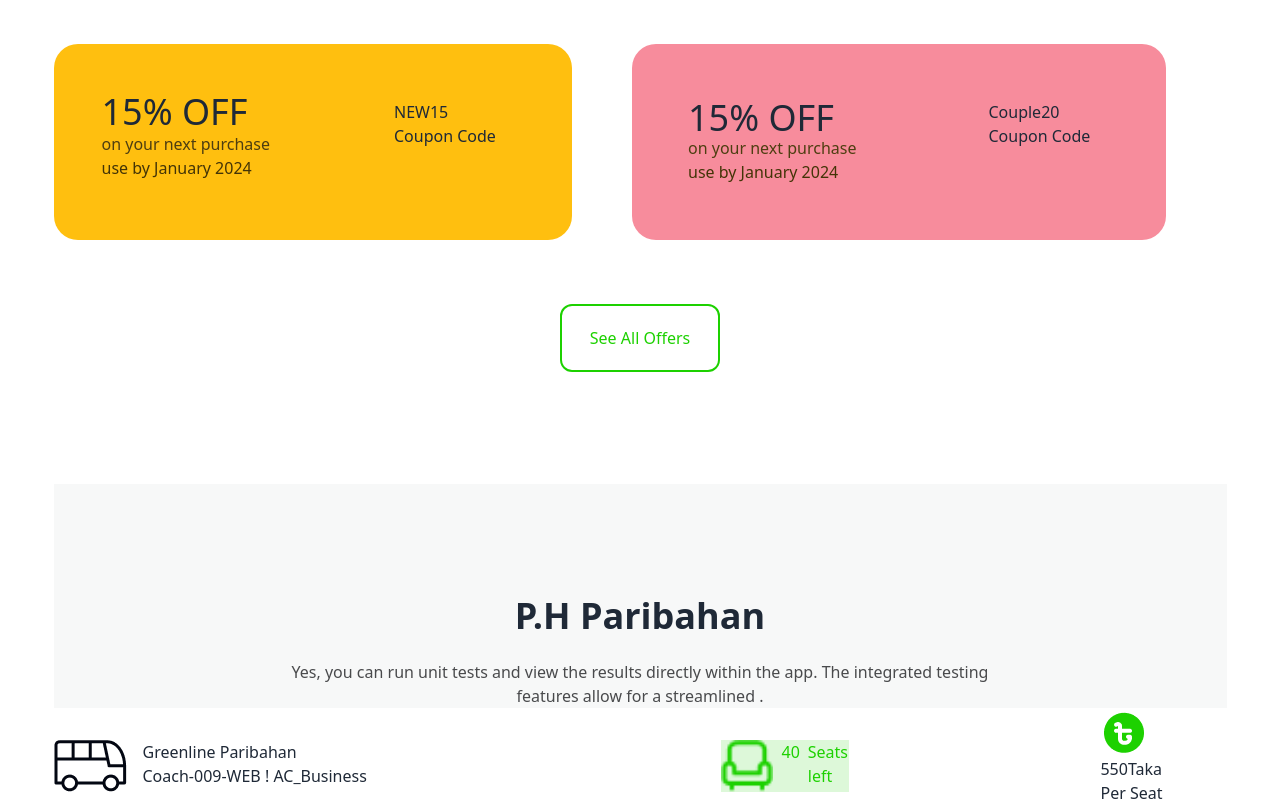
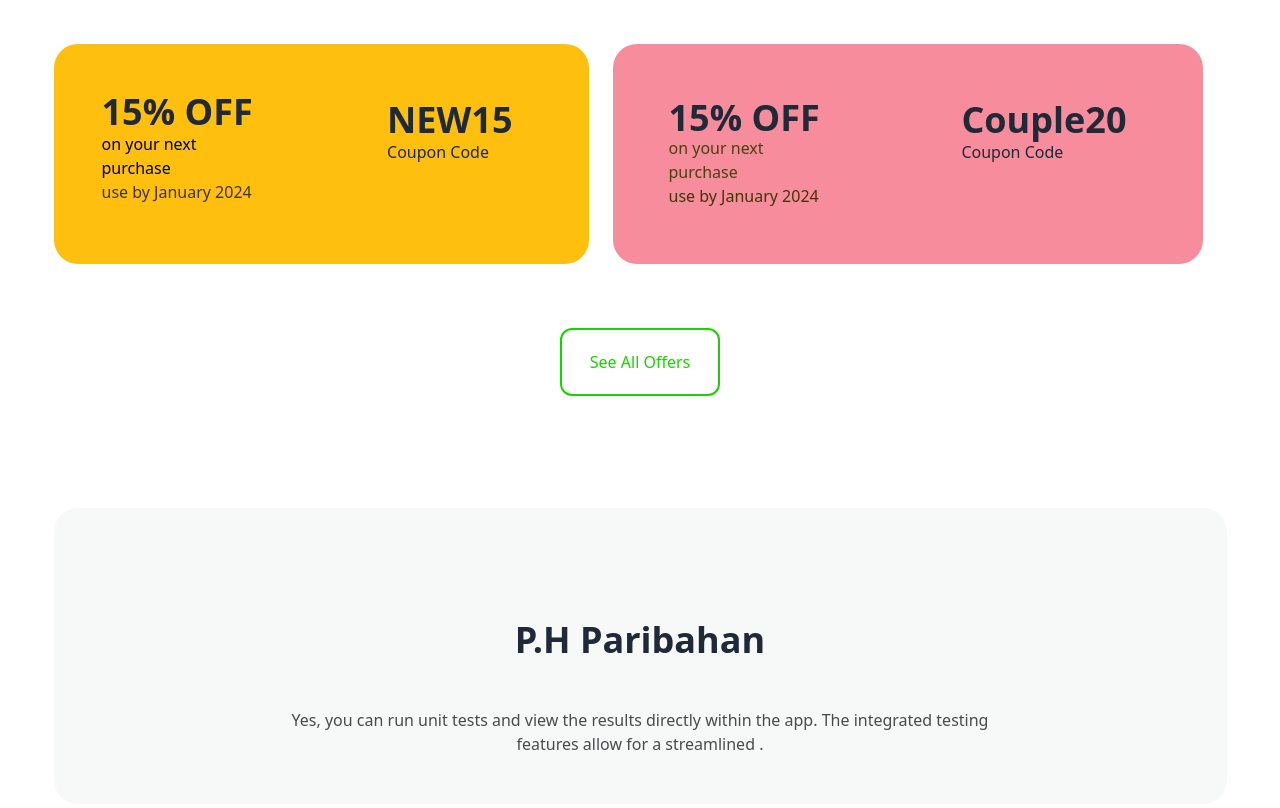
Before and after one commit to Devmdmainuddin/e-ticket, a plain HTML site: page index.html in a window 1280 px wide. Shown: the part 906-1714 px from the top of the page. Drawn offline with nearby package versions, Linux system fonts and the light colour scheme.

Commit message:
html change

```diff
--- a/index.html
+++ b/index.html
@@ -46,23 +46,23 @@
             <h2 class="text-center text-4xl font-bold">Best offers for you</h2>
             <div class="box-container flex justify-between mt-[48px] gap-x-6">
                 <div class="bg-[#FFBF0F] flex justify-between  rounded-3xl">
-                <div class="p-12"><h2 class="text-4xl max-w[216px]">15% OFF</h2>
-                    <h4 class="text-[#4e3e11]">on your next purchase</h4>
+                <div class="p-12"><h2 class="text-4xl max-w[216px] font-semibold ">15% OFF</h2>
+                    <h4 class="text-black  ">on your next purchase</h4>
                 <p class="text-[#433407]">use by January 2024</p>
                 </div>
                     <div class="px-[76px] py-[56px]">
-                        <h2 id="cupon1">NEW15</h2>
+                        <h2 class="font-extrabold text-4xl" id="cupon1">NEW15</h2>
                             <p>Coupon Code</p>
                     </div>
 
                 </div>
                 <div class="bg-[#F78C9C] flex justify-between rounded-3xl">
-                    <div class="p-14"><h2 class="text-4xl leading-9">15% OFF</h2>
+                    <div class="p-14"><h2 class="text-4xl leading-9 font-semibold">15% OFF</h2>
                     <h4 class="text-[#4e3e11]">on your next purchase</h4>
                 <p class="text-[#433407]">use by January 2024</p>
                 </div>
                     <div class="px-[76px] py-[56px]">
-                        <h2 id="cupon2">Couple20</h2>
+                        <h2 class="font-extrabold text-4xl" id="cupon2">Couple20</h2>
                             <p>Coupon Code</p>
                     </div>
 
@@ -77,14 +77,14 @@
 
     <section class=" w-[1173px] mx-auto mt-16">
         <div class="title text-center">
-            <a class="title  inline-block  text-[#1DD100] px-7 py-5 border-2 border-solid border-[#1DD100] rounded-xl" href="#">See All Offers</a>
+            <a class="title  inline-block  text-[#1DD100] px-7 py-5 border-2 border-solid border-[#1DD100] rounded-xl" href="#Tickets">See All Offers</a>
         </div>
-        <div class="mt-28 bg-[#f7f8f8]">
+        <div class="mt-28 bg-[#f7f8f8] rounded-3xl">
             <h2 class=" text-center text-4xl font-bold pt-28">P.H Paribahan</h2>
-            <p class="max-w-[736px]  mx-auto text-center pt-6 text-[#494a4c]">Yes, you can run unit tests and view the results directly within the app. The integrated testing features allow for a streamlined .</p>
+            <p class="max-w-[736px]  mx-auto text-center pt-6 text-[#494a4c] mt-6 pb-12">Yes, you can run unit tests and view the results directly within the app. The integrated testing features allow for a streamlined .</p>
         </div>
         <div class="rounded-3xl bg-white flex justify-between">
-            <div>
+            <div class="w-full lg:w-4/5">
                 <div class=" flex justify-between py-8">
                     <div class="flex">
                         <div class="mr-4"><img src="images/bus.png" alt=""></div>
@@ -120,8 +120,8 @@
                 </div>
             </div>
 
-            <div class="mr-16"><img src="images/Group 47.png" alt="">
-                <h3> <span id="ticpric">550</span>Taka</h3>
+            <div class="w-full lg:w-1/5 flex items-center justify-center flex-col"><img src="images/Group 47.png" alt="">
+                <h3 class="text-4xl leading-9"> <span id="ticpric">550</span>Taka</h3>
                 <p>Per Seat</p>
             </div>
 
```
